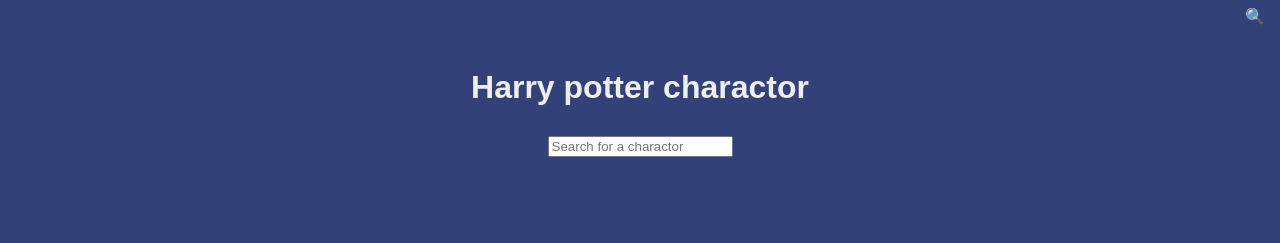
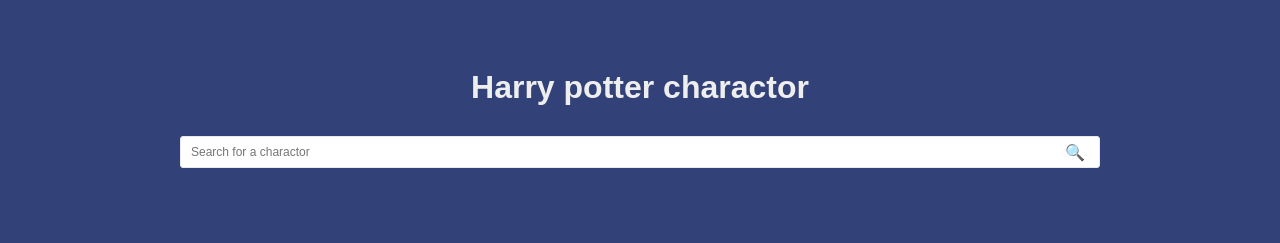
Before and after one commit to Donut5896/searchbar-filter, a plain HTML site: page index.html in a window 1280 px wide. Drawn offline with Linux system fonts and the light colour scheme; no server answers.

Commit message:
finished

```diff
--- a/styles.css
+++ b/styles.css
@@ -49,6 +49,17 @@
   max-height: 100px;
   grid-area: image;
 }
+#searchBar {
+  width: 100%;
+  height: 32px;
+  border-radius: 3px;
+  border: 1px solid #eaeaea;
+  padding: 5px 10px;
+  font-size: 12px;
+}
+#searchWrapper {
+  position: relative;
+}
 #searchWrapper::after {
   content: "🔍";
   position: absolute;
```
